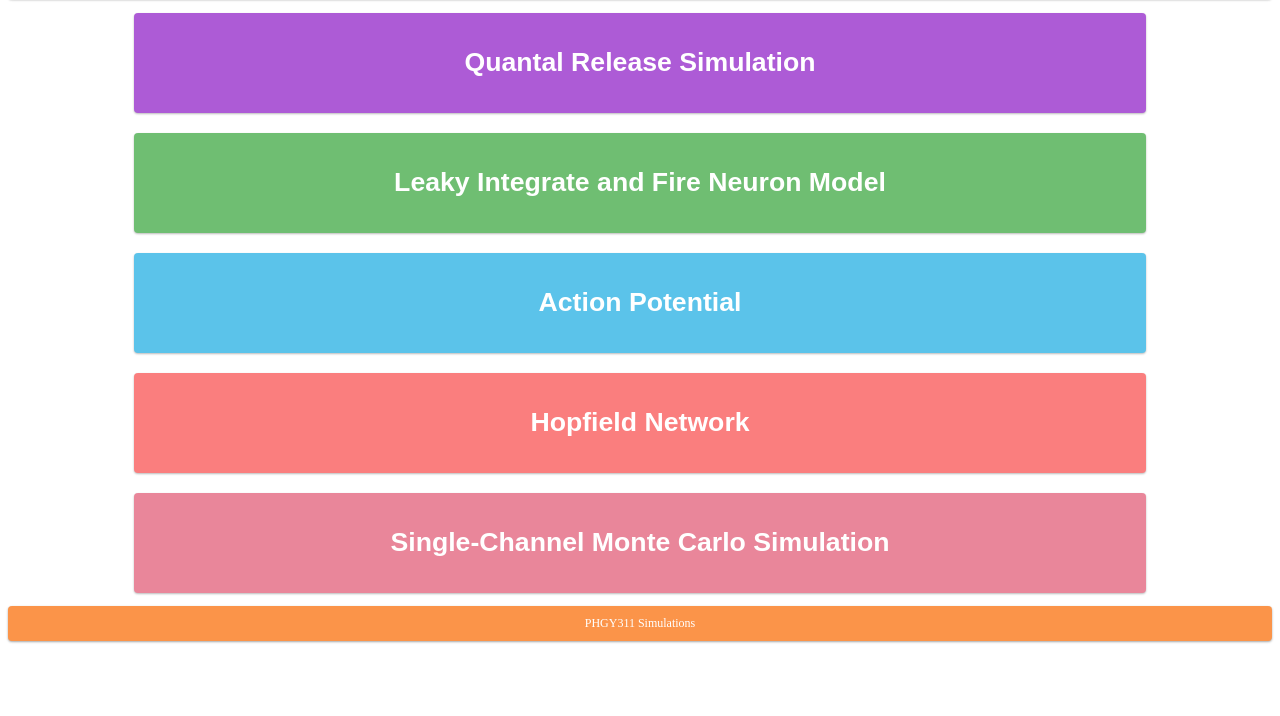
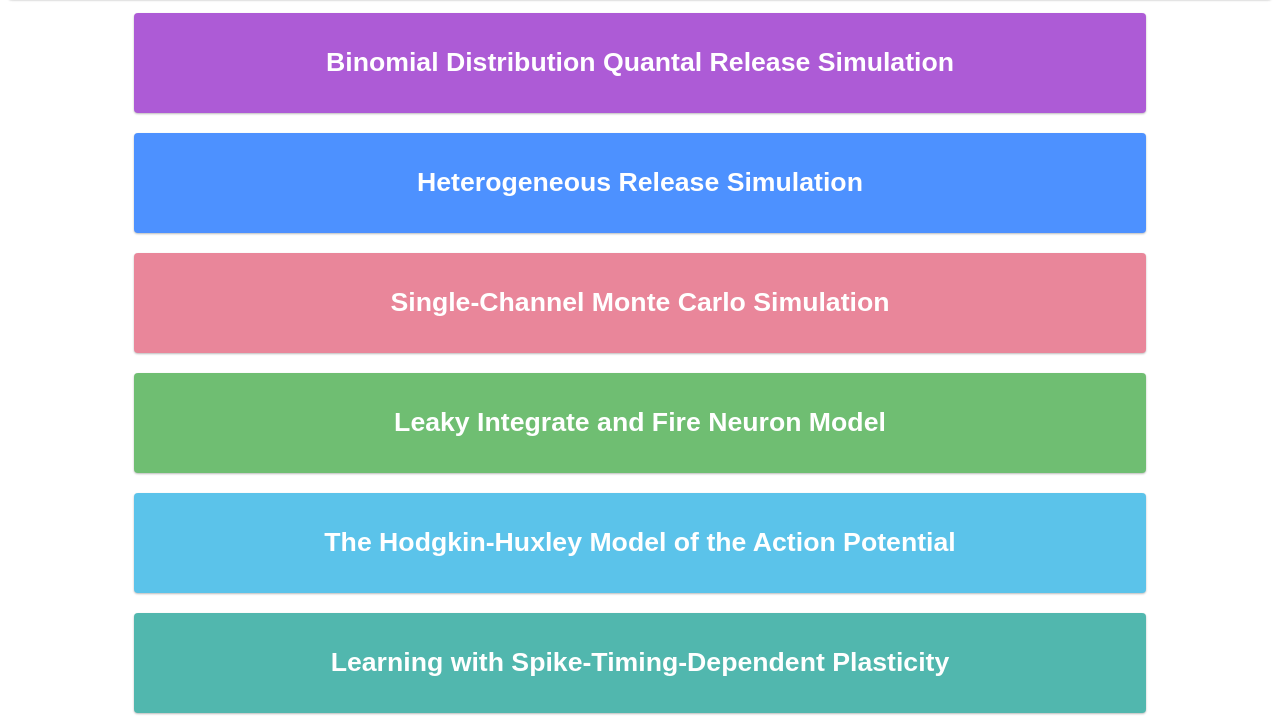
Before and after one commit to sjostromlab/SjostromLab.github.io, a plain HTML site: page index.html in a window 1280 px wide. Shown: the part 91-807 px from the top of the page. Drawn offline with Linux system fonts and the light colour scheme.

Commit message:
Add files via upload
Updated index file

```diff
--- a/index.html
+++ b/index.html
@@ -18,7 +18,20 @@
 
 <div class="row">
   <div class="center">
-	<button class="btn btn-success" onclick=" window.open('QuantalRelease/BinomSim.html','_blank')" style="background-color: #9933cc;"> <h1>Quantal Release Simulation</h1></button>
+	<button class="btn btn-success" onclick=" window.open('QuantalRelease/BinomSim.html','_blank')" style="background-color: #9933cc;"> <h1>Binomial Distribution Quantal Release Simulation</h1></button>
+  </div>
+</div>
+
+<div class="row">
+  <div class="center">
+  <button class="btn btn-success" onclick=" window.open('HeterogeneousRelease/HeterogeneousSimulation.html','_blank')" style="background-color: #2176FF;"> <h1>Heterogeneous Release Simulation</h1></button>
+  </div>
+</div>
+
+
+<div class="row">
+  <div class="center">
+  <button class="btn btn-success" onclick=" window.open('SingleChannel/index.html','_blank')" style="background-color: #e46982;"> <h1>Single-Channel Monte Carlo Simulation</h1></button>
   </div>
 </div>
 
@@ -31,22 +44,21 @@
 
 <div class="row">
   <div class="center">
-  <button class="btn btn-success" onclick=" window.open('HH/HH.html','_blank')" style="background-color: #33b5e5;"> <h1>Action Potential</h1></button>
+  <button class="btn btn-success" onclick=" window.open('HH/HH.html','_blank')" style="background-color: #33b5e5;"> <h1>The Hodgkin-Huxley Model of the Action Potential</h1></button>
   </div>
 </div>
 
 <div class="row">
   <div class="center">
-  <button class="btn btn-success" onclick=" window.open('hopfield/hopfield.html','_blank')" style="background-color: #fa5e5e;"> <h1>Hopfield Network</h1></button>
+  <button class="btn btn-success" onclick=" window.open('STDP/STDPSim.html','_blank')" style="background-color: #26A69A;"> <h1>Learning with Spike-Timing-Dependent Plasticity</h1></button>
   </div>
 </div>
 
 <div class="row">
   <div class="center">
-  <button class="btn btn-success" onclick=" window.open('SingleChannel/index.html','_blank')" style="background-color: #e46982;"> <h1>Single-Channel Monte Carlo Simulation</h1></button>
+  <button class="btn btn-success" onclick=" window.open('hopfield/hopfield.html','_blank')" style="background-color: #fa5e5e;"> <h1>Retrieving Memories with the Hopfield Network</h1></button>
   </div>
 </div>
-
 
 <div class="footer">
 	PHGY311 Simulations
```
